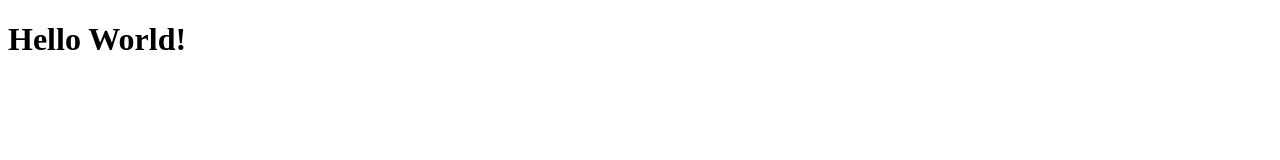
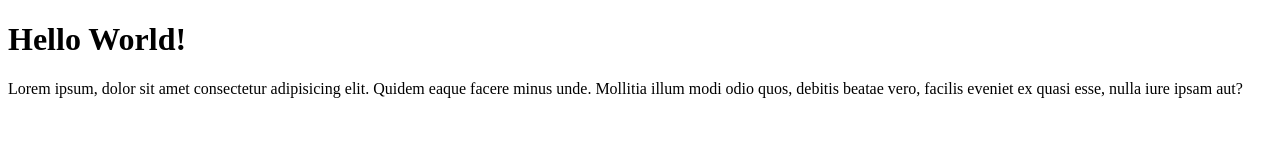
Before and after one commit to fernandamahesa/wpu-git-test, a plain HTML site: page index.html in a window 1280 px wide. Drawn offline with Linux system fonts and the light colour scheme.

Commit message:
edit file index.html

```diff
--- a/index.html
+++ b/index.html
@@ -8,5 +8,6 @@
 </head>
 <body>
     <h1>Hello World!</h1>
+    <p>Lorem ipsum, dolor sit amet consectetur adipisicing elit. Quidem eaque facere minus unde. Mollitia illum modi odio quos, debitis beatae vero, facilis eveniet ex quasi esse, nulla iure ipsam aut?</p>
 </body>
 </html>
```
